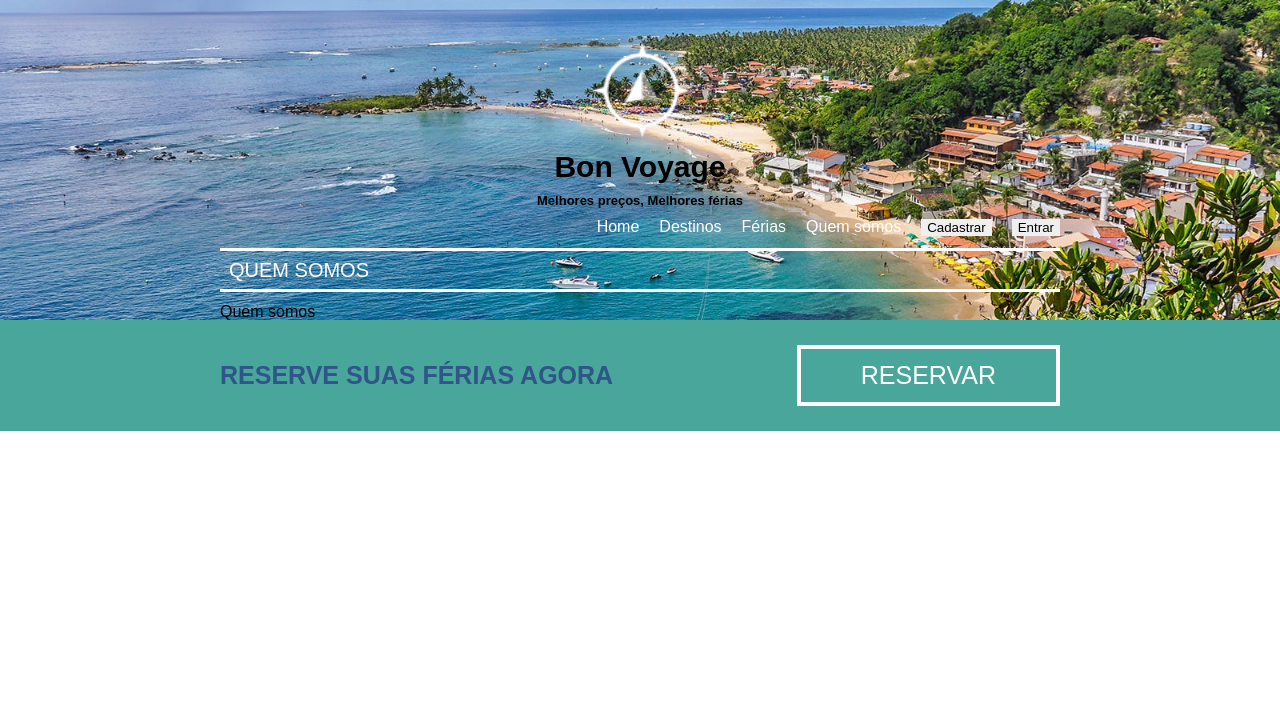
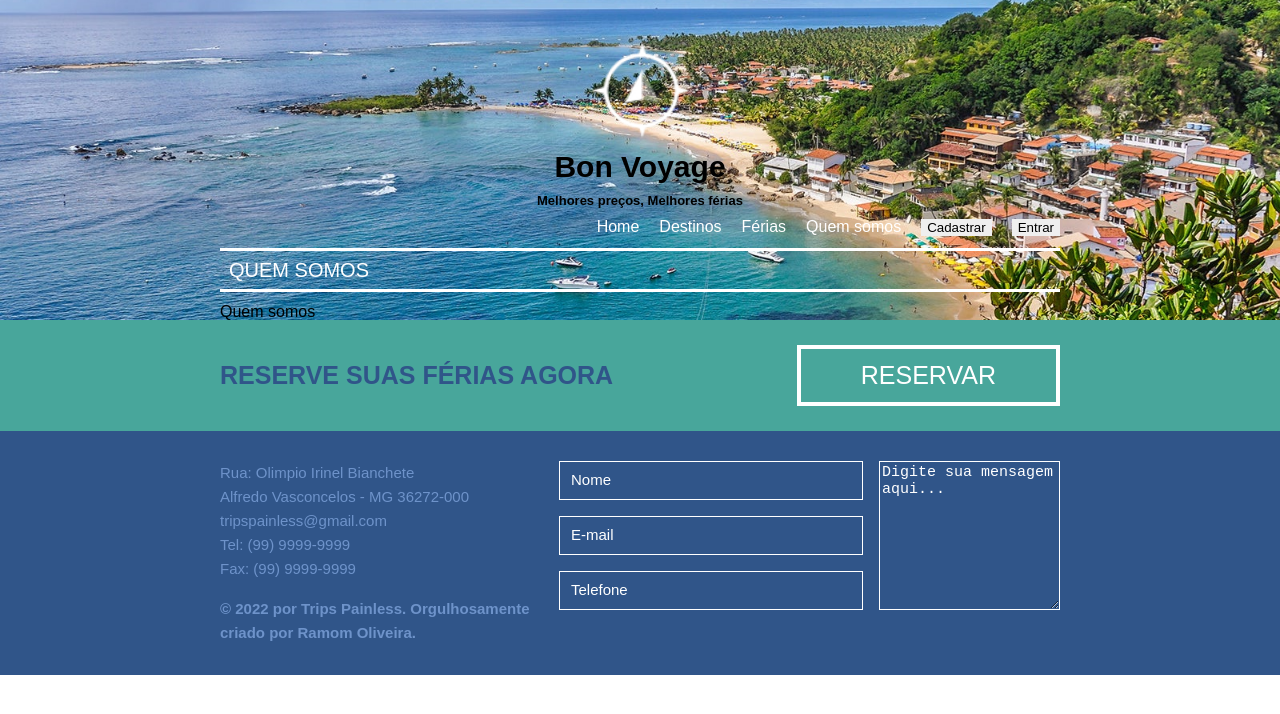
Before and after one commit to ramomOliveira/proj-agencia-react-java, a Next.js app: page /sobre in a window 1280 px wide. Shown: the top 714 px of the page. Built offline with nearby package versions, Linux system fonts and the light colour scheme; a web font is replaced by a local one.

Commit message:
google ana

```diff
--- a/components/Footer/index.jsx
+++ b/components/Footer/index.jsx
@@ -1,9 +1,42 @@
 import ReserveLane from '../ReserveLane';
+
+import { WrapperInfo, Container, Info, Contact } from './style';
 
 export default function Footer() {
   return (
-    <div>
+    <Container>
       <ReserveLane />
-    </div>
+
+      <WrapperInfo>
+        <Info>
+          <p>Rua: Olimpio Irinel Bianchete</p>
+          <p>Alfredo Vasconcelos - MG 36272-000</p>
+          <p>tripspainless@gmail.com</p>
+          <p>Tel: (99) 9999-9999</p>
+          <p>Fax: (99) 9999-9999</p>
+          <h3>
+            © 2022 por Trips Painless. Orgulhosamente criado por Ramom Oliveira.
+          </h3>
+        </Info>
+
+        <Contact>
+          <form>
+            <div>
+              <input type="text" placeholder="Nome" />
+              <input type="text" placeholder="E-mail" />
+              <input type="text" placeholder="Telefone" />
+            </div>
+
+            <div>
+              <textarea
+                name=""
+                id=""
+                placeholder="Digite sua mensagem aqui..."
+              />
+            </div>
+          </form>
+        </Contact>
+      </WrapperInfo>
+    </Container>
   );
 }
--- a/components/Footer/style.js
+++ b/components/Footer/style.js
@@ -1,3 +1,50 @@
 import styled from 'styled-components';
 
 export const Container = styled.div``;
+
+export const WrapperInfo = styled.div`
+  padding: 30px 220px;
+  background-color: var(--blue);
+  display: grid;
+  grid-template-columns: 40% 60%;
+`;
+
+export const Info = styled.div`
+  color: var(--light-blue);
+  font-size: 15px;
+  line-height: 24px;
+
+  > h3 {
+    margin-top: 16px;
+  }
+`;
+
+export const Contact = styled.div`
+  > form {
+    display: flex;
+    justify-content: flex-end;
+    gap: 16px;
+    > div {
+      display: flex;
+      flex-direction: column;
+      gap: 16px;
+      > input {
+        border: 1px solid var(--white);
+        padding: 11px;
+        width: 280px;
+      }
+      > input::placeholder {
+        color: var(--white);
+        font-size: 15px;
+      }
+      > textarea {
+        border: 1px solid var(--white);
+        height: 100%;
+      }
+      > textarea::placeholder {
+        color: var(--white);
+        font-size: 15px;
+      }
+    }
+  }
+`;
--- a/pages/_app.js
+++ b/pages/_app.js
@@ -1,4 +1,5 @@
 import Head from 'next/head';
+import Script from 'next/script';
 import GlobalStyle from '../styles/global';
 
 export default function App({ Component, pageProps }) {
@@ -14,6 +15,17 @@ export default function App({ Component, pageProps }) {
           href="https://fonts.googleapis.com/css2?family=Spinnaker&display=swap"
           rel="stylesheet"
         />
+        <Script
+          strategy="lazyOnload"
+          src="https://www.googletagmanager.com/gtag/js?id=G-1TWKM71G4W"
+        />
+
+        <Script strategy="lazyOnload">
+          {`window.dataLayer = window.dataLayer || [];
+          function gtag(){dataLayer.push(arguments);}
+          gtag('js', new Date());
+          gtag('config', 'G-1TWKM71G4W');`}
+        </Script>
       </Head>
       <GlobalStyle />
       <Component {...pageProps} />
--- a/pages/index.jsx
+++ b/pages/index.jsx
@@ -135,7 +135,7 @@ export default function Home() {
 
           <CardPriceWhite>
             {cityOffer.map((item) => (
-              <div>
+              <div key={item.city}>
                 <h1>{item.city}</h1>
                 <span>{item.range}</span>
                 <p>{item.price}</p>
@@ -152,7 +152,7 @@ export default function Home() {
 
           <CardPriceWhite>
             {citySummer.map((item) => (
-              <div>
+              <div key={item.city}>
                 <h1>{item.city}</h1>
                 <span>{item.range}</span>
                 <p>{item.price}</p>
@@ -164,6 +164,7 @@ export default function Home() {
         <AsideRight>
           {offer.map((item) => (
             <CardPriceOffer
+              key={item.merchanOffer}
               priceOffer={item.priceOffer}
               merchanOffer={item.merchanOffer}
             />
--- a/styles/global.js
+++ b/styles/global.js
@@ -14,6 +14,7 @@ export default createGlobalStyle`
     --dark-red: #FF4040;
     --purple: #562B8B;
     --blue: #305589;
+    --light-blue: #6E93CA;
   }
 
   html, body, div, span, applet, object, iframe, h1, h2, h3, h4, h5, h6, p, blockquote, pre, a, abbr, acronym, address, big, cite, code, del, dfn, em, img, ins, kbd, q, s, samp, small, strike, strong, sub, sup, tt, var, b, u, i, center, dl, dt, dd, ol, ul, li, fieldset, form, label, legend, table, caption, tbody, tfoot, thead, tr, th, td, article, aside, canvas, details, embed, figure, figcaption, footer, header, hgroup, menu, nav, output, ruby, section, summary, time, mark, audio, video {
@@ -78,6 +79,20 @@ export default createGlobalStyle`
     cursor: pointer;
   }
 
+  input,
+textarea,html input[type="button"],
+input[type="reset"],
+input[type="submit"],button[disabled],
+input[type="radio"], input[type="number"]::-webkit-inner-spin-button,
+input[type="number"]::-webkit-outer-spin-button, input[type="search"], input[type="search"]::-webkit-search-cancel-button,
+input[type="search"]::-webkit-search-decoration {
+  border:none;
+    background-image:none;
+    background-color:transparent;
+    -webkit-box-shadow: none;
+    -moz-box-shadow: none;
+    box-shadow: none;
+}
 
 
 `;
```
